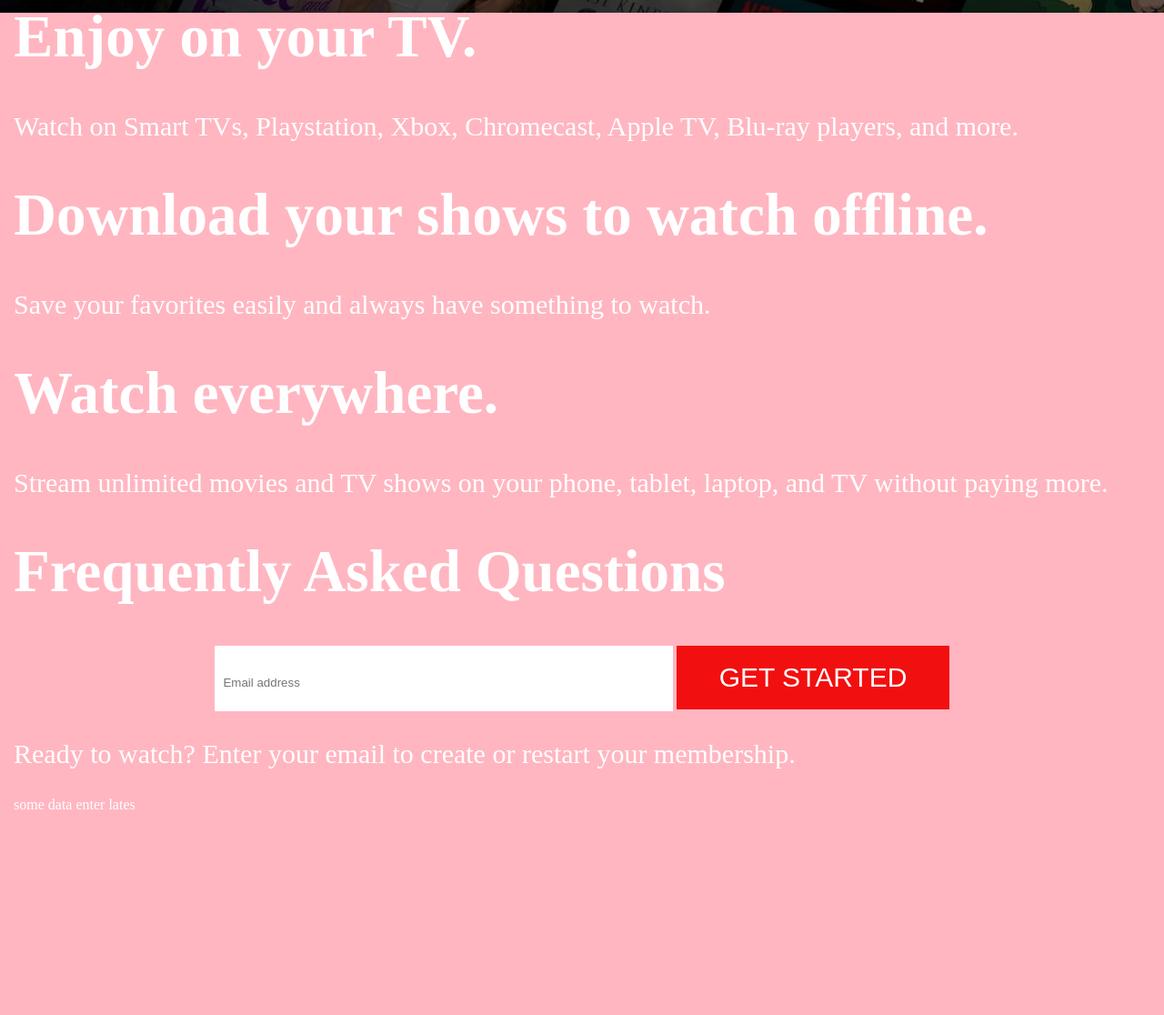
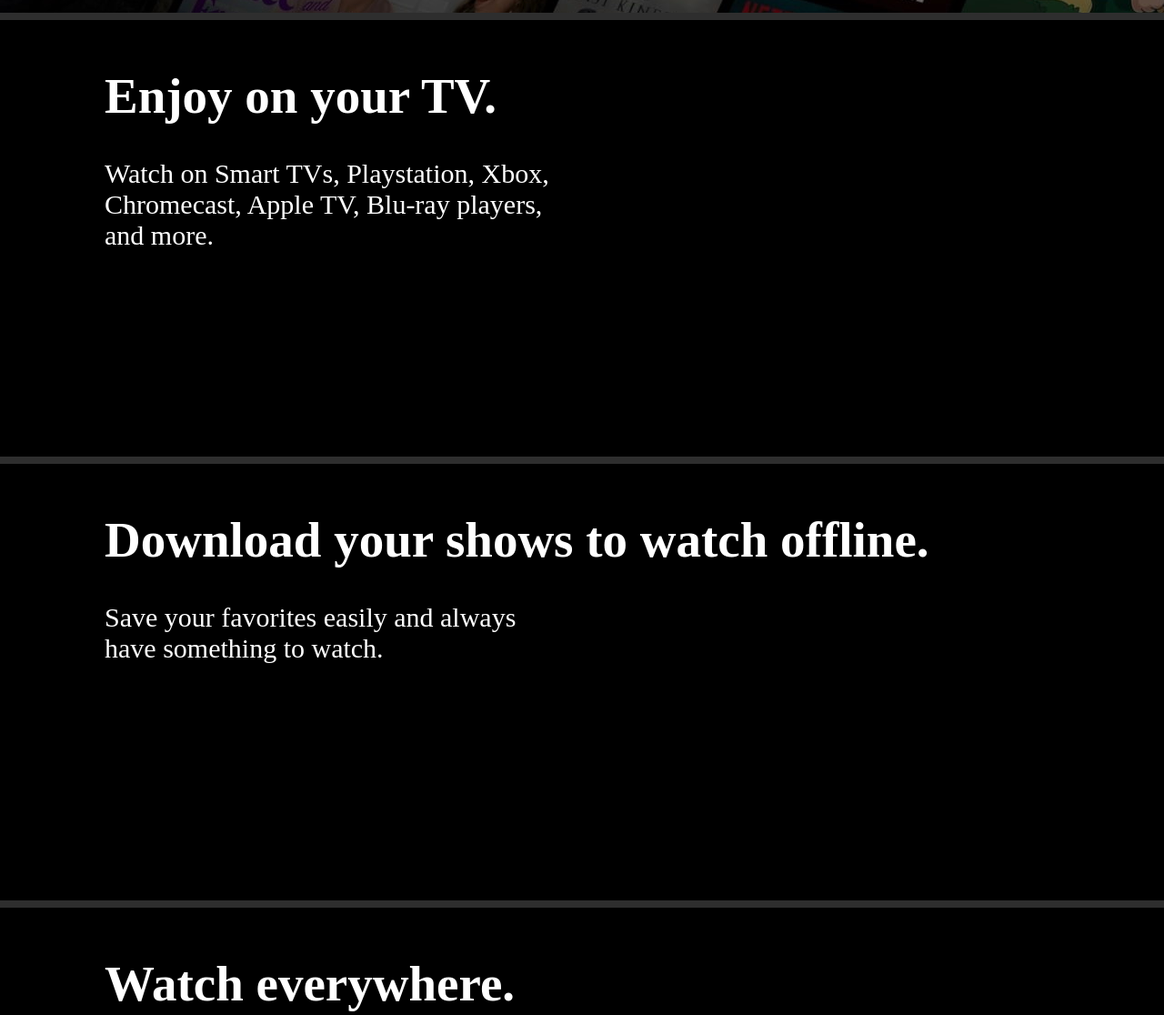
Before and after one commit to mbilalyaq/final_project_netflix_homepage, a plain HTML site: page index.html in a window 1280 px wide. Shown: the part 956-2072 px from the top of the page at 91% size. Before the commit the page ends 1850 px from the top, so only its background shows below. Drawn offline with Linux system fonts and the light colour scheme.

Commit message:
black background and greyline added
width set to some of the elements

```diff
--- a/index.html
+++ b/index.html
@@ -10,6 +10,7 @@
     <div id="background1">
             <img id="logo" src="logo1.png" alt="logo">
         <button class="signup-button">Sign In</button>
+
             <div id="bigtext-1">
                 <h1 class="big-text">Thousands of TV shows & movies. Entertainment guaranteed.</h1>
             </div>
@@ -18,27 +19,38 @@
                 <input type="text" placeholder="  Email address">
                 <button>GET STARTED ></button>
             </div>
-    <p id="smalltext2">Ready to watch? Enter your email to create or restart your membership. </p>
-
-    <h1 class="big-text">Enjoy on your TV.</h1>
-    <p>Watch on Smart TVs, Playstation, Xbox, Chromecast, Apple TV, Blu-ray players, and more.</p>
-
-    <h1 class="big-text">Download your shows to watch offline.</h1>
-    <p>Save your favorites easily and always have something to watch.</p>
-
-    <h1 class="big-text">Watch everywhere.</h1>
-    <p>Stream unlimited movies and TV shows on your phone, tablet, laptop, and TV without paying more.
-        </p>
-    <h1 class="big-text">Frequently Asked Questions</h1>
-
+        <p class="smalltext-2">Ready to watch? Enter your email to create or restart your membership. </p>
+    </div>
+    <div class="grey-line"></div>
+    <div class="black-background">
+        <h1 class="big-text2">Enjoy on your TV.</h1>
+        <p id="smalltext-3">Watch on Smart TVs, Playstation, Xbox, Chromecast, Apple TV, Blu-ray players, and more.</p>
+    </div>
+    <div class="grey-line"></div>
+    <div class="black-background">
+        <h1 class="big-text2">Download your shows to watch offline.</h1>
+        <p id="smalltext-3">Save your favorites easily and always have something to watch.</p>
+    </div>
+    <div class="grey-line"></div>
+    <div class="black-background">
+        <h1 class="big-text2">Watch everywhere.</h1>
+        <p id="smalltext-3">Stream unlimited movies and TV shows on your phone, tablet, laptop, and TV without paying more. </p>
+    </div>
+    <div class="grey-line"></div>
+    <div class="black-background">
+        <h1 class="big-text2">Frequently Asked Questions</h1>
             <div class="email-getstarted-box">
                 <input type="text" placeholder="  Email address">
                 <button>GET STARTED</button>
             </div>
-    <p>Ready to watch? Enter your email to create or restart your membership. </p>
-
+        <p class="smalltext-2">Ready to watch? Enter your email to create or restart your membership. </p>
+    </div>
+    <div class="grey-line"></div>
+    <div class="black-background">
         <footer>
             some data enter lates
         </footer>
+    </div>
+    </div>
 </body>
 </html>
--- a/style.css
+++ b/style.css
@@ -25,6 +25,9 @@ body {
 .big-text {
     font-size: 65px;
 }
+.big-text2 {
+    font-size: 55px;
+}
 div#bigtext-1 {
     width: 500px;
     margin-top: 150px;
@@ -35,19 +38,37 @@ p {
 #smalltext-1 {
     width: 670px;
 }
-p#smalltext2 {
+
+p.smalltext-2 {
     font-size: 23px;
     margin-top: 8px;
     margin-bottom: 150px;
 }
+p#smalltext-3 {
+    width: 500px;
+}
+.big-text2, p#smalltext-3{
+    margin-left: 100px;
+}
 #background1 {
     background-image: url(background1.jpg);
     height: 940px;
-    background-repeat: no-repeat, repeat;
+    background-repeat: no-repeat;
     padding: 15px;
-  }
+}
+
+.black-background {
+background-image: url(blackbackground.png);
+height: 450px;
+background-repeat: no-repeat;
+padding: 15px;
+}
+.grey-line {
+    background-color:#2e2e2e;
+    height: 8px;
+}
 /*add all the center alligned items here*/
-div#bigtext-1, p#smalltext-1, .email-getstarted-box, p#smalltext2 {
+div#bigtext-1, p#smalltext-1, .email-getstarted-box, p.smalltext-2 {
     display: block;
     margin-left: auto;
     margin-right: auto;
```
Also changed, not shown: blackbackground.png (added). Lines whose indentation alone changed are shown as unchanged.
